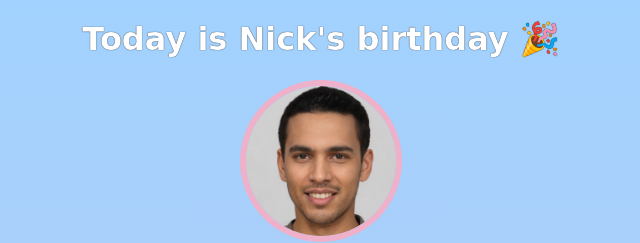
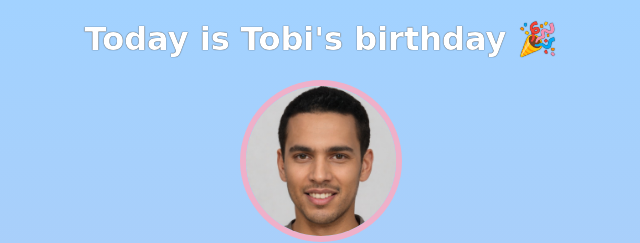
Before and after one commit to tobeerichie/Birthday-Gift-site, a plain HTML site: page index.html in a window 1280 px wide. Shown: the top 243 px of the page, 319-959 px from the left. Drawn offline with nearby package versions, Linux system fonts and the light colour scheme; a web font is replaced by a local one.

Commit message:
Changed the name to Tobi

```diff
--- a/index.html
+++ b/index.html
@@ -7,7 +7,7 @@
     </head>
     <body>
         <div id="header">
-            <h1>Today is Nick's birthday 🎉</h1>
+            <h1>Today is Tobi's birthday 🎉</h1>
             <img id="bff-img" src="images/nick.jpg">
             <h2 id="bday-age">24 years old</h2>
             <h4 id="bday-date">01.11.2022</h4>
```
